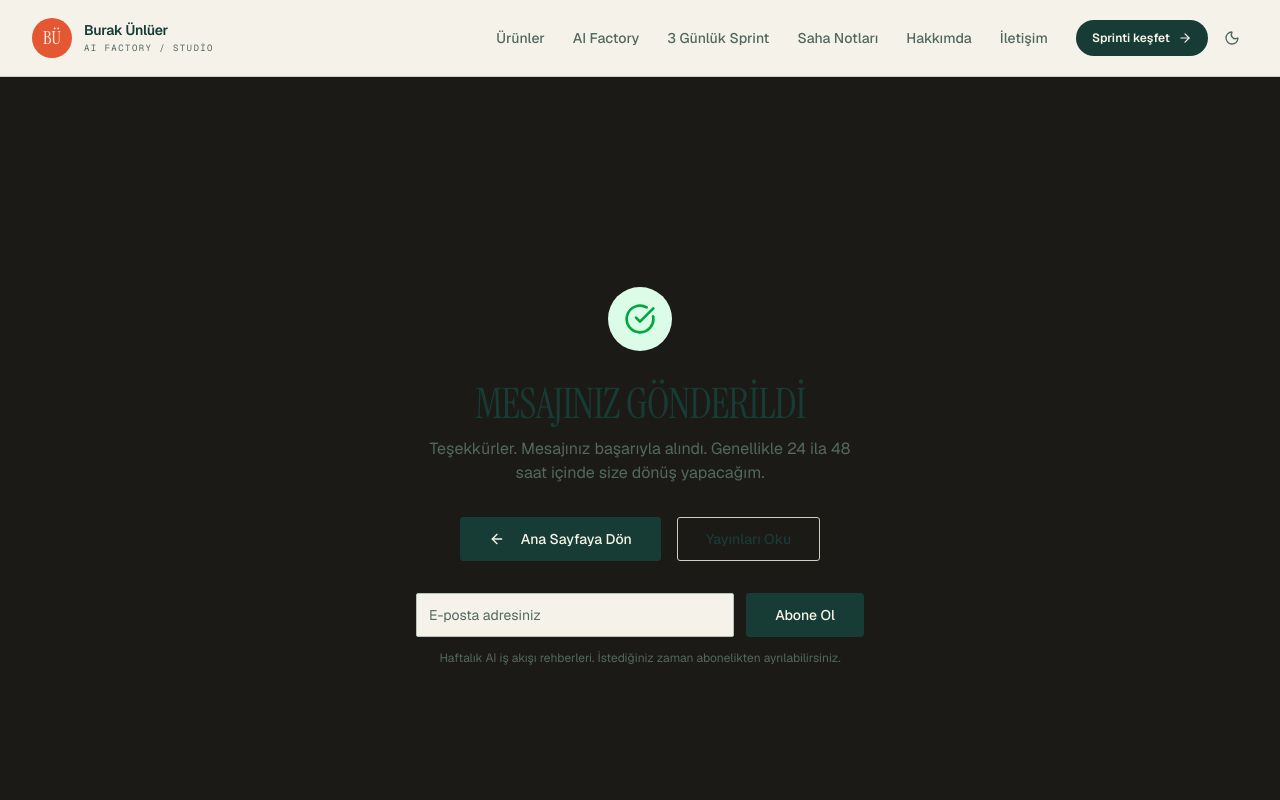
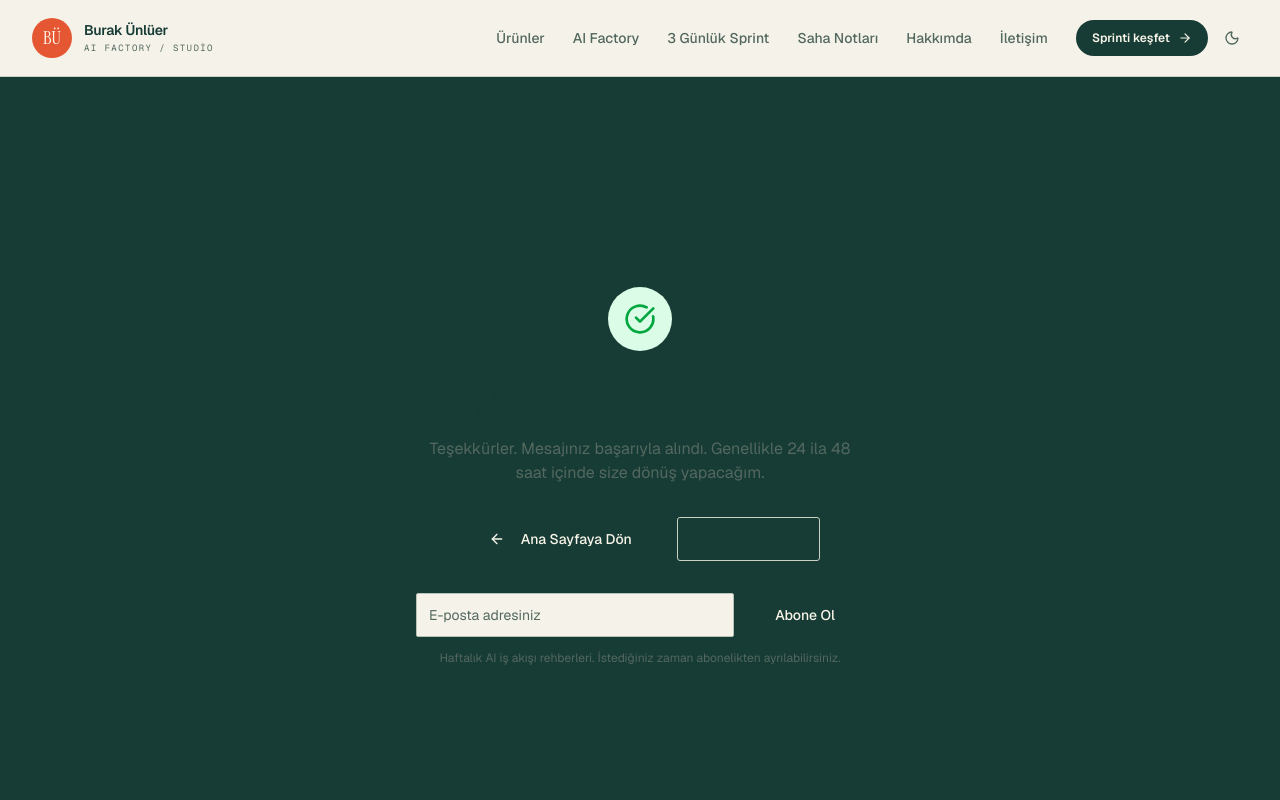
Before and after one commit to Hitbullets/brkunluer.site, a Next.js app: page /tesekkurler in a window 1280 px wide. Shown: the top 800 px of the page. Built offline with nearby package versions, Linux system fonts and the light colour scheme.

Commit message:
design: remove remaining legacy charcoal surfaces

```diff
--- a/app/globals.css
+++ b/app/globals.css
@@ -193,7 +193,7 @@
 
 .focus-ring { @apply focus-visible:outline-none focus-visible:ring-2 focus-visible:ring-ring focus-visible:ring-offset-2 focus-visible:ring-offset-background; }
 .scrollbar-thin { scrollbar-width: thin; scrollbar-color: var(--border) transparent; }
-.bg-hero, .bg-atmosphere-dark, .bg-atmosphere-deep, .bg-atmosphere-warm, .bg-atmosphere-studio { background: #1c1a17; }
+.bg-hero, .bg-atmosphere-dark, .bg-atmosphere-deep, .bg-atmosphere-warm, .bg-atmosphere-studio { background: #173b35; }
 .bg-noise, .vignette, .vignette-light, .ambient-glow-top, .ambient-glow-left, .ambient-glow-center, .ambient-spotlight, .light-leak, .section-divider-glow { position: relative; }
 .card-glow { box-shadow: none; }
 .placeholder-gradient { background: var(--muted); border: 1px solid var(--border); }
```
